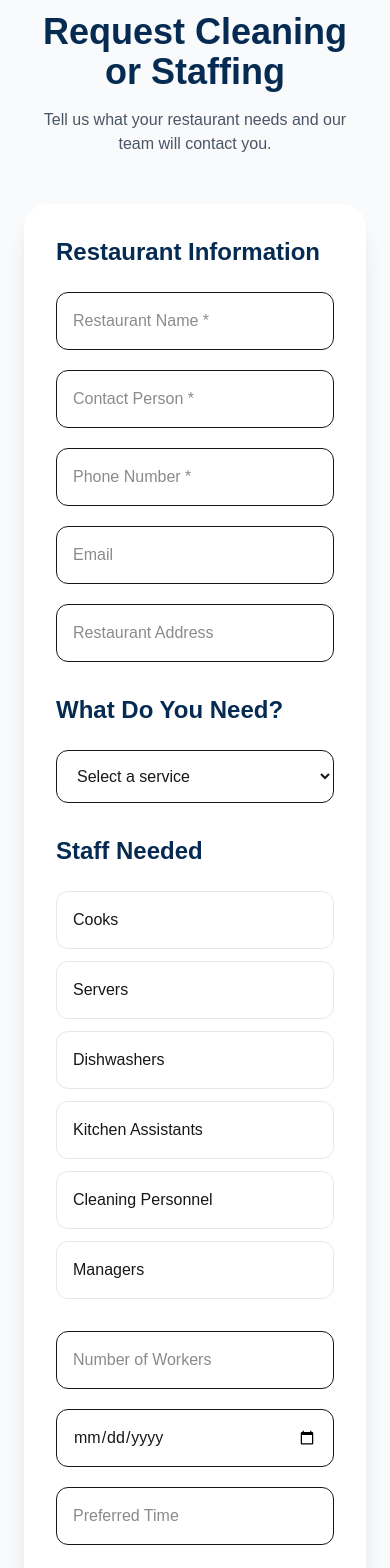
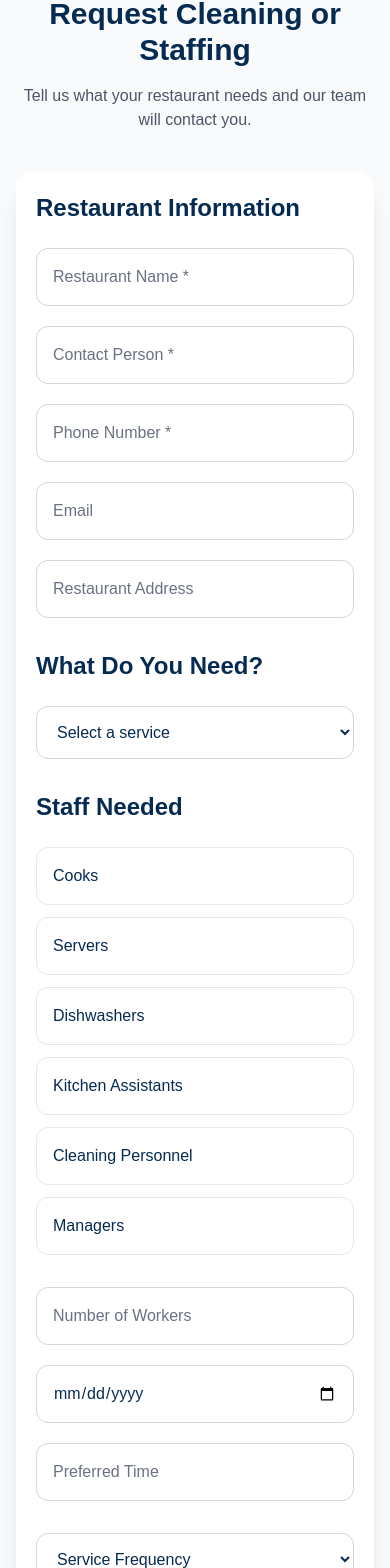
Before and after one commit to tharundhoni119/Royal-Commercial, a Next.js app: page /request-service in a window 390 px wide. Shown: the part 180-1748 px from the top of the page. Built offline with nearby package versions, Linux system fonts and the light colour scheme.

Commit message:
update request page text in mobile

```diff
--- a/app/request-service/page.tsx
+++ b/app/request-service/page.tsx
@@ -5,9 +5,16 @@ import Navbar from "@/components/Navbar";
 import Footer from "@/components/Footer";
 
 export default function RequestService() {
-
   const [submitted, setSubmitted] = useState(false);
   const [loading, setLoading] = useState(false);
+
+  /*
+   * Shared form-field styling.
+   * Explicit colors prevent mobile browsers / dark mode
+   * from making the text or placeholders invisible.
+   */
+  const fieldStyle =
+    "w-full rounded-xl border border-gray-300 bg-white p-4 text-base text-[#062B52] placeholder:text-gray-500 placeholder:opacity-100 focus:border-[#E5A91A] focus:outline-none focus:ring-2 focus:ring-[#E5A91A]/20 [color-scheme:light]";
 
   const [form, setForm] = useState({
     restaurant_name: "",
@@ -21,7 +28,7 @@ export default function RequestService() {
     preferred_date: "",
     preferred_time: "",
     frequency: "",
-    message: ""
+    message: "",
   });
 
   function updateField(
@@ -31,82 +38,72 @@ export default function RequestService() {
   ) {
     setForm({
       ...form,
-      [event.target.name]: event.target.value
+      [event.target.name]: event.target.value,
     });
   }
 
   function toggleStaff(position: string) {
-
     setForm((current) => {
-
-      const exists =
-        current.staff_positions.includes(position);
+      const exists = current.staff_positions.includes(position);
 
       return {
         ...current,
         staff_positions: exists
-          ? current.staff_positions.filter(
-              (item) => item !== position
-            )
-          : [...current.staff_positions, position]
+          ? current.staff_positions.filter((item) => item !== position)
+          : [...current.staff_positions, position],
       };
-
     });
-
   }
 
-  async function submitForm(
-    event: React.FormEvent
-  ) {
-
+  async function submitForm(event: React.FormEvent) {
     event.preventDefault();
 
     setLoading(true);
 
+    try {
       const response = await fetch("/api/requests", {
         method: "POST",
         headers: {
-        "Content-Type": "application/json"
+          "Content-Type": "application/json",
         },
-      body: JSON.stringify(form)
+        body: JSON.stringify(form),
       });
-
-    setLoading(false);
 
       if (response.ok) {
         setSubmitted(true);
       } else {
         alert("Something went wrong. Please call us directly.");
       }
+    } catch (error) {
+      console.error("Request submission error:", error);
+      alert("Something went wrong. Please call us directly.");
+    } finally {
+      setLoading(false);
+    }
   }
 
   if (submitted) {
-
     return (
       <>
         <Navbar />
 
         <main className="flex min-h-[70vh] items-center justify-center px-6">
-
           <div className="max-w-xl text-center">
-
-            <div className="text-6xl">✓</div>
+            <div className="text-6xl text-[#E5A91A]">✓</div>
 
             <h1 className="mt-6 text-4xl font-bold text-[#062B52]">
               Request Received!
             </h1>
 
             <p className="mt-4 text-lg text-gray-600">
-              Thank you for contacting Royal Commercial Kitchen
-              Cleaning and Staffing Group LLC.
+              Thank you for contacting Royal Commercial Kitchen Cleaning and
+              Staffing Group LLC.
             </p>
 
-            <p className="mt-4">
+            <p className="mt-4 text-[#062B52]">
               Our team will contact you to discuss your request.
             </p>
-
           </div>
-
         </main>
 
         <Footer />
@@ -118,66 +115,63 @@ export default function RequestService() {
     <>
       <Navbar />
 
-      <main className="bg-gray-50 px-6 py-16">
-
+      <main className="bg-gray-50 px-4 py-12 sm:px-6 sm:py-16">
         <div className="mx-auto max-w-4xl">
-
-          <div className="mb-12 text-center">
-
+          {/* Page Header */}
+          <div className="mb-10 text-center sm:mb-12">
             <p className="font-bold uppercase tracking-widest text-[#E5A91A]">
               Restaurant Services
             </p>
 
-            <h1 className="mt-2 text-4xl font-bold text-[#062B52]">
+            <h1 className="mt-2 text-3xl font-bold text-[#062B52] sm:text-4xl">
               Request Cleaning or Staffing
             </h1>
 
             <p className="mx-auto mt-4 max-w-2xl text-gray-600">
-              Tell us what your restaurant needs and our team
-              will contact you.
+              Tell us what your restaurant needs and our team will contact you.
             </p>
-
           </div>
 
-
+          {/* Form */}
           <form
             onSubmit={submitForm}
-            className="space-y-8 rounded-3xl bg-white p-8 shadow-xl"
+            className="space-y-8 rounded-2xl bg-white p-5 shadow-xl sm:rounded-3xl sm:p-8"
           >
-
+            {/* Restaurant Information */}
             <div>
-
               <h2 className="mb-6 text-2xl font-bold text-[#062B52]">
                 Restaurant Information
               </h2>
 
               <div className="grid gap-5 md:grid-cols-2">
-
                 <input
                   name="restaurant_name"
+                  type="text"
                   placeholder="Restaurant Name *"
                   required
                   value={form.restaurant_name}
                   onChange={updateField}
-                  className="rounded-xl border p-4"
+                  className={fieldStyle}
                 />
 
                 <input
                   name="contact_name"
+                  type="text"
                   placeholder="Contact Person *"
                   required
                   value={form.contact_name}
                   onChange={updateField}
-                  className="rounded-xl border p-4"
+                  className={fieldStyle}
                 />
 
                 <input
                   name="phone"
+                  type="tel"
                   placeholder="Phone Number *"
                   required
                   value={form.phone}
                   onChange={updateField}
-                  className="rounded-xl border p-4"
+                  className={fieldStyle}
                 />
 
                 <input
@@ -186,24 +180,22 @@ export default function RequestService() {
                   placeholder="Email"
                   value={form.email}
                   onChange={updateField}
-                  className="rounded-xl border p-4"
+                  className={fieldStyle}
                 />
-
               </div>
 
               <input
                 name="restaurant_address"
+                type="text"
                 placeholder="Restaurant Address"
                 value={form.restaurant_address}
                 onChange={updateField}
-                className="mt-5 w-full rounded-xl border p-4"
+                className={`${fieldStyle} mt-5`}
               />
-
             </div>
 
-
+            {/* Service Type */}
             <div>
-
               <h2 className="mb-6 text-2xl font-bold text-[#062B52]">
                 What Do You Need?
               </h2>
@@ -213,82 +205,75 @@ export default function RequestService() {
                 required
                 value={form.service_type}
                 onChange={updateField}
-                className="w-full rounded-xl border p-4"
+                className={fieldStyle}
               >
+                <option value="">Select a service</option>
 
-                <option value="">
-                  Select a service
-                </option>
-
-                <option>
+                <option value="Commercial Kitchen Cleaning">
                   Commercial Kitchen Cleaning
                 </option>
 
-                <option>
+                <option value="Deep Kitchen Cleaning">
+                  Deep Kitchen Cleaning
+                </option>
+
+                <option value="Restaurant Cleaning">
                   Restaurant Cleaning
                 </option>
 
-                <option>
+                <option value="Scheduled Maintenance">
                   Scheduled Maintenance
                 </option>
 
-                <option>
+                <option value="Staffing Services">
                   Staffing Services
                 </option>
 
-                <option>
+                <option value="Cleaning + Staffing">
                   Cleaning + Staffing
                 </option>
-
               </select>
-
             </div>
 
-
+            {/* Staffing */}
             <div>
-
               <h2 className="mb-6 text-2xl font-bold text-[#062B52]">
                 Staff Needed
               </h2>
 
               <div className="grid gap-3 md:grid-cols-2">
-
                 {[
                   "Cooks",
                   "Servers",
                   "Dishwashers",
                   "Kitchen Assistants",
                   "Cleaning Personnel",
-                  "Managers"
-                ].map((position) => (
+                  "Managers",
+                ].map((position) => {
+                  const selected =
+                    form.staff_positions.includes(position);
 
+                  return (
                     <button
                       type="button"
                       key={position}
                       onClick={() => toggleStaff(position)}
-                    className={`rounded-xl border p-4 text-left ${
-                      form.staff_positions.includes(position)
+                      className={`rounded-xl border p-4 text-left text-base font-medium text-[#062B52] transition ${
+                        selected
                           ? "border-[#E5A91A] bg-[#E5A91A]/20"
-                        : "border-gray-200"
+                          : "border-gray-200 bg-white hover:border-[#E5A91A]"
                       }`}
                     >
-
-                    {form.staff_positions.includes(position)
-                      ? "✓ "
-                      : ""}
+                      {selected ? "✓ " : ""}
                       {position}
-
                     </button>
-
-                ))}
-
+                  );
+                })}
+              </div>
             </div>
 
-            </div>
-
-
+            {/* Workers / Date / Time */}
             <div className="grid gap-5 md:grid-cols-3">
-
               <input
                 name="number_of_workers"
                 type="number"
@@ -296,7 +281,7 @@ export default function RequestService() {
                 placeholder="Number of Workers"
                 value={form.number_of_workers}
                 onChange={updateField}
-                className="rounded-xl border p-4"
+                className={fieldStyle}
               />
 
               <input
@@ -304,66 +289,54 @@ export default function RequestService() {
                 type="date"
                 value={form.preferred_date}
                 onChange={updateField}
-                className="rounded-xl border p-4"
+                className={fieldStyle}
               />
 
               <input
                 name="preferred_time"
+                type="text"
                 placeholder="Preferred Time"
                 value={form.preferred_time}
                 onChange={updateField}
-                className="rounded-xl border p-4"
+                className={fieldStyle}
               />
-
             </div>
 
-
+            {/* Frequency */}
             <select
               name="frequency"
               value={form.frequency}
               onChange={updateField}
-              className="w-full rounded-xl border p-4"
+              className={fieldStyle}
             >
-
-              <option value="">
-                Service Frequency
-              </option>
-
-              <option>One Time</option>
-              <option>Weekly</option>
-              <option>Bi-Weekly</option>
-              <option>Monthly</option>
-              <option>Ongoing</option>
-
+              <option value="">Service Frequency</option>
+              <option value="One Time">One Time</option>
+              <option value="Weekly">Weekly</option>
+              <option value="Bi-Weekly">Bi-Weekly</option>
+              <option value="Monthly">Monthly</option>
+              <option value="Ongoing">Ongoing</option>
             </select>
 
-
+            {/* Message */}
             <textarea
               name="message"
               placeholder="Tell us more about what your restaurant needs..."
               value={form.message}
               onChange={updateField}
               rows={6}
-              className="w-full rounded-xl border p-4"
+              className={`${fieldStyle} resize-y`}
             />
 
-
+            {/* Submit */}
             <button
               type="submit"
               disabled={loading}
-              className="w-full rounded-full bg-[#062B52] px-8 py-5 text-lg font-bold text-white hover:bg-[#0b3b6d]"
+              className="w-full rounded-full bg-[#062B52] px-8 py-5 text-lg font-bold text-white transition hover:bg-[#0b3b6d] disabled:cursor-not-allowed disabled:opacity-60"
             >
-
-              {loading
-                ? "Submitting..."
-                : "Submit Service Request"}
-
+              {loading ? "Submitting..." : "Submit Service Request"}
             </button>
-
           </form>
-
         </div>
-
       </main>
 
       <Footer />
```
Lines whose indentation alone changed are shown as unchanged.
